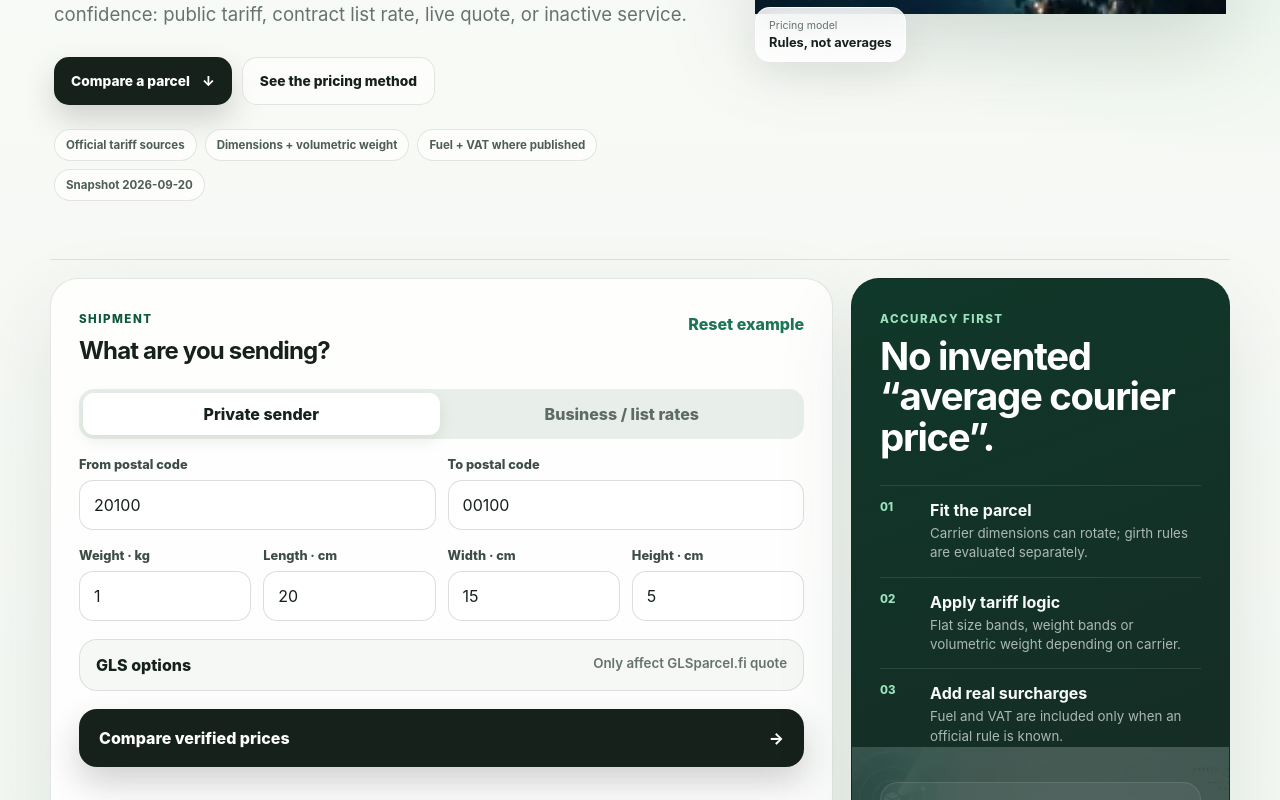
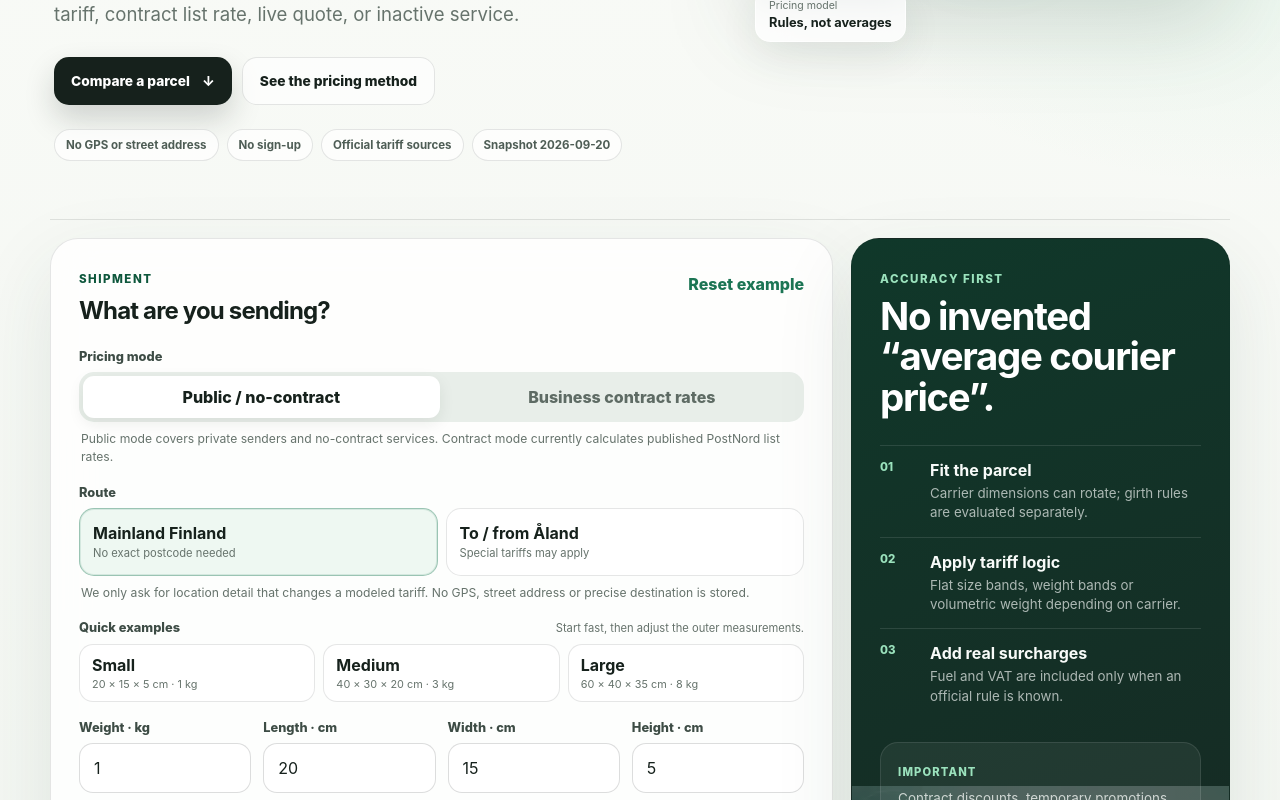
Before and after one commit to MykolaDotsenko/test-assigment, a React (Vite) app: page / in a window 1280 px wide. Shown: the part 620-1420 px from the top of the page. Built offline with nearby package versions, Linux system fonts and the light colour scheme.

Commit message:
feat: reduce shipment friction and correct PostNord fuel math

```diff
--- a/src/App.css
+++ b/src/App.css
@@ -669,3 +669,81 @@
     border: 1px solid CanvasText;
   }
 }
+
+
+.control-label {
+  display: block;
+  margin-bottom: 8px;
+  color: #3d4c45;
+  font-size: .8rem;
+  font-weight: 850;
+}
+
+.field-help {
+  margin: 8px 2px 0;
+  color: var(--muted);
+  font-size: .76rem;
+  line-height: 1.5;
+}
+
+.field-help--compact { margin-top: -10px; }
+
+.route-switch {
+  display: grid;
+  grid-template-columns: 1fr 1fr;
+  gap: 8px;
+}
+
+.route-option {
+  min-height: 68px;
+  display: grid;
+  gap: 3px;
+  align-content: center;
+  text-align: left;
+  padding: 10px 13px;
+  border: 1px solid var(--line);
+  border-radius: 15px;
+  background: rgba(255,255,255,.72);
+  color: var(--ink);
+}
+
+.route-option small { color: var(--muted); font-size: .7rem; }
+.route-option.active {
+  border-color: rgba(28,117,84,.4);
+  background: #eef8f2;
+  box-shadow: inset 0 0 0 1px rgba(28,117,84,.12);
+}
+
+.preset-block { display: grid; gap: 9px; }
+.preset-heading { display: flex; justify-content: space-between; gap: 12px; align-items: end; }
+.preset-heading .control-label { margin: 0; }
+.preset-heading small { color: var(--muted); font-size: .7rem; }
+.preset-row { display: grid; grid-template-columns: repeat(3,1fr); gap: 8px; }
+
+.preset-button {
+  min-height: 58px;
+  display: grid;
+  gap: 2px;
+  align-content: center;
+  text-align: left;
+  padding: 9px 12px;
+  border: 1px solid var(--line);
+  border-radius: 14px;
+  background: rgba(255,255,255,.72);
+  color: var(--ink);
+}
+
+.preset-button:hover,
+.preset-button:focus-visible {
+  border-color: rgba(28,117,84,.35);
+  background: #f7fbf8;
+}
+
+.preset-button span { color: var(--muted); font-size: .68rem; }
+.savings-note { margin-top: 3px; color: var(--accent-strong) !important; font-weight: 750; }
+
+@media (max-width: 470px) {
+  .route-switch,
+  .preset-row { grid-template-columns: 1fr; }
+  .preset-heading { align-items: flex-start; flex-direction: column; gap: 3px; }
+}
--- a/src/components/Calculator.tsx
+++ b/src/components/Calculator.tsx
@@ -3,16 +3,15 @@ import QuoteResult from "./QuoteResult";
 import ProviderDirectory from "./ProviderDirectory";
 import {
   calculateQuotes,
-  isFinnishPostalCode,
   parsePositiveNumber,
   TARIFF_SNAPSHOT_DATE,
   type Audience,
   type ParcelInput,
+  type RouteScope,
 } from "../domain/finlandTariffs";
 
 interface FormState {
-  fromPostalCode: string;
-  toPostalCode: string;
+  route: RouteScope;
   weightKg: string;
   lengthCm: string;
   widthCm: string;
@@ -23,8 +22,7 @@ interface FormState {
 }
 
 const DEFAULT_FORM: FormState = {
-  fromPostalCode: "20100",
-  toPostalCode: "00100",
+  route: "mainland",
   weightKg: "1",
   lengthCm: "20",
   widthCm: "15",
@@ -33,6 +31,12 @@ const DEFAULT_FORM: FormState = {
   glsPickup: false,
   glsHomeDelivery: false,
 };
+
+const PARCEL_PRESETS = [
+  { label: "Small", hint: "20 × 15 × 5 cm · 1 kg", weightKg: "1", lengthCm: "20", widthCm: "15", heightCm: "5" },
+  { label: "Medium", hint: "40 × 30 × 20 cm · 3 kg", weightKg: "3", lengthCm: "40", widthCm: "30", heightCm: "20" },
+  { label: "Large", hint: "60 × 40 × 35 cm · 8 kg", weightKg: "8", lengthCm: "60", widthCm: "40", heightCm: "35" },
+] as const;
 
 type Errors = Partial<Record<keyof FormState, string>>;
 
@@ -49,12 +53,21 @@ export default function Calculator() {
     setSubmitted(null);
   };
 
+  const applyPreset = (preset: (typeof PARCEL_PRESETS)[number]) => {
+    setForm((current) => ({
+      ...current,
+      weightKg: preset.weightKg,
+      lengthCm: preset.lengthCm,
+      widthCm: preset.widthCm,
+      heightCm: preset.heightCm,
+    }));
+    setErrors({});
+    setSubmitted(null);
+  };
+
   const submit = (event: FormEvent) => {
     event.preventDefault();
     const nextErrors: Errors = {};
-
-    if (!isFinnishPostalCode(form.fromPostalCode)) nextErrors.fromPostalCode = "Use a 5-digit Finnish postal code.";
-    if (!isFinnishPostalCode(form.toPostalCode)) nextErrors.toPostalCode = "Use a 5-digit Finnish postal code.";
 
     const weightKg = parsePositiveNumber(form.weightKg);
     const lengthCm = parsePositiveNumber(form.lengthCm);
@@ -70,8 +83,7 @@ export default function Calculator() {
     if (Object.keys(nextErrors).length > 0 || !weightKg || !lengthCm || !widthCm || !heightCm) return;
 
     setSubmitted({
-      fromPostalCode: form.fromPostalCode.trim(),
-      toPostalCode: form.toPostalCode.trim(),
+      route: form.route,
       weightKg,
       lengthCm,
       widthCm,
@@ -103,7 +115,7 @@ export default function Calculator() {
           <span className="eyebrow">Pakettitutka · Finnish parcel intelligence</span>
           <h1 id="hero-title">Compare parcel prices across Finland without guessing.</h1>
           <p>
-            Enter two postal codes, weight and dimensions. Pakettitutka applies verified Finnish carrier
+            Choose the route and tell us the parcel size. Pakettitutka applies verified Finnish carrier
             rules and labels every result by pricing confidence: public tariff, contract list rate,
             live quote, or inactive service.
           </p>
@@ -112,9 +124,9 @@ export default function Calculator() {
             <a className="hero-secondary" href="#method">See the pricing method</a>
           </div>
           <div className="trust-row" aria-label="Pricing trust signals">
+            <span>No GPS or street address</span>
+            <span>No sign-up</span>
             <span>Official tariff sources</span>
-            <span>Dimensions + volumetric weight</span>
-            <span>Fuel + VAT where published</span>
             <span>Snapshot {TARIFF_SNAPSHOT_DATE}</span>
           </div>
         </div>
@@ -146,14 +158,16 @@ export default function Calculator() {
           </div>
 
           <form onSubmit={submit} noValidate>
-            <div className="audience-switch" role="group" aria-label="Pricing audience">
+            <div>
+              <span className="control-label">Pricing mode</span>
+              <div className="audience-switch" role="group" aria-label="Pricing mode">
                 <button
                   type="button"
                   className={form.audience === "consumer" ? "segment active" : "segment"}
                   onClick={() => update("audience", "consumer")}
                   aria-pressed={form.audience === "consumer"}
                 >
-                Private sender
+                  Public / no-contract
                 </button>
                 <button
                   type="button"
@@ -161,21 +175,54 @@ export default function Calculator() {
                   onClick={() => update("audience", "business")}
                   aria-pressed={form.audience === "business"}
                 >
-                Business / list rates
+                  Business contract rates
                 </button>
               </div>
+              <p className="field-help">
+                Public mode covers private senders and no-contract services. Contract mode currently calculates published PostNord list rates.
+              </p>
+            </div>
 
-            <div className="postal-grid">
-              <label className="field-group">
-                <span>From postal code</span>
-                <input data-test-id="fromPostalCode" inputMode="numeric" autoComplete="postal-code" maxLength={5} value={form.fromPostalCode} onChange={(e) => update("fromPostalCode", e.target.value)} aria-invalid={Boolean(errors.fromPostalCode)} />
-                {errors.fromPostalCode && <small className="field-error">{errors.fromPostalCode}</small>}
-              </label>
-              <label className="field-group">
-                <span>To postal code</span>
-                <input data-test-id="toPostalCode" inputMode="numeric" autoComplete="postal-code" maxLength={5} value={form.toPostalCode} onChange={(e) => update("toPostalCode", e.target.value)} aria-invalid={Boolean(errors.toPostalCode)} />
-                {errors.toPostalCode && <small className="field-error">{errors.toPostalCode}</small>}
-              </label>
+            <div>
+              <span className="control-label">Route</span>
+              <div className="route-switch" role="group" aria-label="Shipment route">
+                <button
+                  type="button"
+                  className={form.route === "mainland" ? "route-option active" : "route-option"}
+                  onClick={() => update("route", "mainland")}
+                  aria-pressed={form.route === "mainland"}
+                >
+                  <strong>Mainland Finland</strong>
+                  <small>No exact postcode needed</small>
+                </button>
+                <button
+                  type="button"
+                  className={form.route === "aland" ? "route-option active" : "route-option"}
+                  onClick={() => update("route", "aland")}
+                  aria-pressed={form.route === "aland"}
+                >
+                  <strong>To / from Åland</strong>
+                  <small>Special tariffs may apply</small>
+                </button>
+              </div>
+              <p className="field-help">
+                We only ask for location detail that changes a modeled tariff. No GPS, street address or precise destination is stored.
+              </p>
+            </div>
+
+            <div className="preset-block">
+              <div className="preset-heading">
+                <span className="control-label">Quick examples</span>
+                <small>Start fast, then adjust the outer measurements.</small>
+              </div>
+              <div className="preset-row">
+                {PARCEL_PRESETS.map((preset) => (
+                  <button className="preset-button" type="button" key={preset.label} onClick={() => applyPreset(preset)}>
+                    <strong>{preset.label}</strong>
+                    <span>{preset.hint}</span>
+                  </button>
+                ))}
+              </div>
             </div>
 
             <div className="parcel-grid">
@@ -200,11 +247,12 @@ export default function Calculator() {
                 {errors.heightCm && <small className="field-error">{errors.heightCm}</small>}
               </label>
             </div>
+            <p className="field-help field-help--compact">Measure the package from the outside. Pakettitutka automatically tests allowed box rotations.</p>
 
             <details className="provider-options">
               <summary>
                 <span>GLS options</span>
-                <small>Only affect GLSparcel.fi quote</small>
+                <small>Only affect the public GLSparcel.fi quote</small>
               </summary>
               <label className="check-row">
                 <input type="checkbox" checked={form.glsPickup} onChange={(e) => update("glsPickup", e.target.checked)} />
--- a/src/components/QuoteResult.tsx
+++ b/src/components/QuoteResult.tsx
@@ -8,19 +8,28 @@ function badge(accuracy: Quote["accuracy"]) {
 }
 
 export default function QuoteResult({ input, quotes }: { input: ParcelInput; quotes: Quote[] }) {
+  const secondPrice = quotes[1]?.priceCents ?? null;
+  const bestPrice = quotes[0]?.priceCents ?? null;
+  const savingsCents =
+    bestPrice !== null && secondPrice !== null && secondPrice > bestPrice
+      ? secondPrice - bestPrice
+      : null;
+  const routeLabel = input.route === "aland" ? "Mainland Finland ↔ Åland" : "Mainland Finland";
+
   return (
     <section className="results-section" data-test-id="results" aria-live="polite" aria-labelledby="results-title">
       <div className="results-heading">
         <div>
           <span className="eyebrow">Comparison</span>
           <h2 id="results-title">{quotes.length} calculable option{quotes.length === 1 ? "" : "s"}</h2>
-          <p>{input.weightKg} kg · {input.lengthCm} × {input.widthCm} × {input.heightCm} cm · {input.fromPostalCode} → {input.toPostalCode}</p>
+          <p>{input.weightKg} kg · {input.lengthCm} × {input.widthCm} × {input.heightCm} cm · {routeLabel}</p>
         </div>
         {quotes[0]?.priceCents !== null && quotes[0] && (
           <div className="best-price">
             <small>Lowest calculated</small>
             <strong data-test-id="bestPrice">{formatPrice(quotes[0].priceCents)}</strong>
             <span>{quotes[0].provider}</span>
+            {savingsCents !== null && <small className="savings-note">{formatPrice(savingsCents)} below the next calculated option</small>}
           </div>
         )}
       </div>
--- a/src/domain/finlandTariffs.ts
+++ b/src/domain/finlandTariffs.ts
@@ -1,9 +1,9 @@
 export type Audience = "consumer" | "business";
+export type RouteScope = "mainland" | "aland";
 export type Accuracy = "exact-public" | "exact-list" | "live-quote" | "inactive";
 
 export interface ParcelInput {
-  fromPostalCode: string;
-  toPostalCode: string;
+  route: RouteScope;
   weightKg: number;
   lengthCm: number;
   widthCm: number;
@@ -132,12 +132,8 @@ function longestAndGirth(input: ParcelInput): { longest: number; lengthPlusGirth
   };
 }
 
-function isAland(postalCode: string): boolean {
-  return /^22\d{3}$/.test(postalCode);
-}
-
 function quotePosti(input: ParcelInput): Quote | null {
-  const aland = isAland(input.fromPostalCode) || isAland(input.toPostalCode);
+  const aland = input.route === "aland";
 
   for (const box of POSTI_BOXES) {
     if (!fitsRotatableBox(input, box)) continue;
@@ -196,7 +192,7 @@ function quotePosti(input: ParcelInput): Quote | null {
 }
 
 function quoteMatkahuolto(input: ParcelInput): Quote | null {
-  if (isAland(input.fromPostalCode) || isAland(input.toPostalCode)) return null;
+  if (input.route === "aland") return null;
 
   for (const box of MATKAHUOLTO_PUBLIC_BOXES) {
     if (!fitsRotatableBox(input, box)) continue;
@@ -225,7 +221,7 @@ function quoteMatkahuolto(input: ParcelInput): Quote | null {
 }
 
 function quoteGls(input: ParcelInput): Quote | null {
-  if (isAland(input.fromPostalCode) || isAland(input.toPostalCode)) return null;
+  if (input.route === "aland") return null;
   const { longest, lengthPlusGirth } = longestAndGirth(input);
   const dimensions = [input.lengthCm, input.widthCm, input.heightCm].sort((a, b) => b - a);
   const [, second, third] = dimensions;
@@ -283,16 +279,24 @@ function bandPrice(weight: number, bands: WeightBand[]): number | null {
   return bands.find((band) => weight <= band.maxKg)?.cents ?? null;
 }
 
-function grossPostNordPrice(baseCents: number): {
+function grossPostNordPrice(baseCents: number, additionalServiceCents = 0): {
   baseCents: number;
+  additionalServiceCents: number;
   fuelCents: number;
   vatCents: number;
   totalCents: number;
 } {
+  // PostNord defines fuel surcharge as a percentage of freight, excluding additional services.
   const fuelCents = Math.round(baseCents * POSTNORD_FUEL_SURCHARGE);
-  const taxable = baseCents + fuelCents;
+  const taxable = baseCents + additionalServiceCents + fuelCents;
   const vatCents = Math.round(taxable * VAT_RATE);
-  return { baseCents, fuelCents, vatCents, totalCents: taxable + vatCents };
+  return {
+    baseCents,
+    additionalServiceCents,
+    fuelCents,
+    vatCents,
+    totalCents: taxable + vatCents,
+  };
 }
 
 function quotePostNord(
@@ -300,7 +304,7 @@ function quotePostNord(
   service: "locker" | "service-point",
 ): Quote | null {
   if (input.audience !== "business") return null;
-  if (isAland(input.fromPostalCode) || isAland(input.toPostalCode)) return null;
+  if (input.route === "aland") return null;
   if (input.weightKg < 0.15) return null;
 
   const { longest, lengthPlusGirth } = longestAndGirth(input);
@@ -325,7 +329,7 @@ function quotePostNord(
   const specialHandling =
     longest > 120 || [input.lengthCm, input.widthCm, input.heightCm].filter((v) => v > 60).length >= 2;
   const specialHandlingCents = specialHandling ? 460 : 0;
-  const priced = grossPostNordPrice(baseCents + specialHandlingCents);
+  const priced = grossPostNordPrice(baseCents, specialHandlingCents);
 
   return {
     id: `postnord-${service}`,
@@ -347,10 +351,10 @@ function quotePostNord(
       `Actual weight: ${input.weightKg.toFixed(2)} kg`,
       `Volumetric weight: ${((input.lengthCm * input.widthCm * input.heightCm) / 1_000_000 * 280).toFixed(2)} kg`,
       `Chargeable weight: ${chargeableWeight.toFixed(2)} kg`,
-      `Base + eligible handling: €${((baseCents + specialHandlingCents) / 100).toFixed(2)} excl. VAT`,
-      `Fuel surcharge: 10.4% (€${(priced.fuelCents / 100).toFixed(2)})`,
+      `Base freight: €${(baseCents / 100).toFixed(2)} excl. VAT`,
+      specialHandling ? "Special handling: +€4.60 excl. VAT" : "No special-handling fee triggered",
+      `Fuel surcharge: 10.4% of freight (€${(priced.fuelCents / 100).toFixed(2)})`,
       `VAT 25.5%: €${(priced.vatCents / 100).toFixed(2)}`,
-      specialHandling ? "Special handling +€4.60 excl. VAT included" : "No special-handling fee triggered",
     ],
   };
 }
@@ -476,7 +480,3 @@ export function parsePositiveNumber(raw: string): number | null {
   const value = Number(raw.trim().replace(",", "."));
   return Number.isFinite(value) && value > 0 ? value : null;
 }
-
-export function isFinnishPostalCode(raw: string): boolean {
-  return /^\d{5}$/.test(raw.trim());
-}
```
Also changed, not shown: 2 other files (tests, documents, lock files or other folders). Lines whose indentation alone changed are shown as unchanged.
